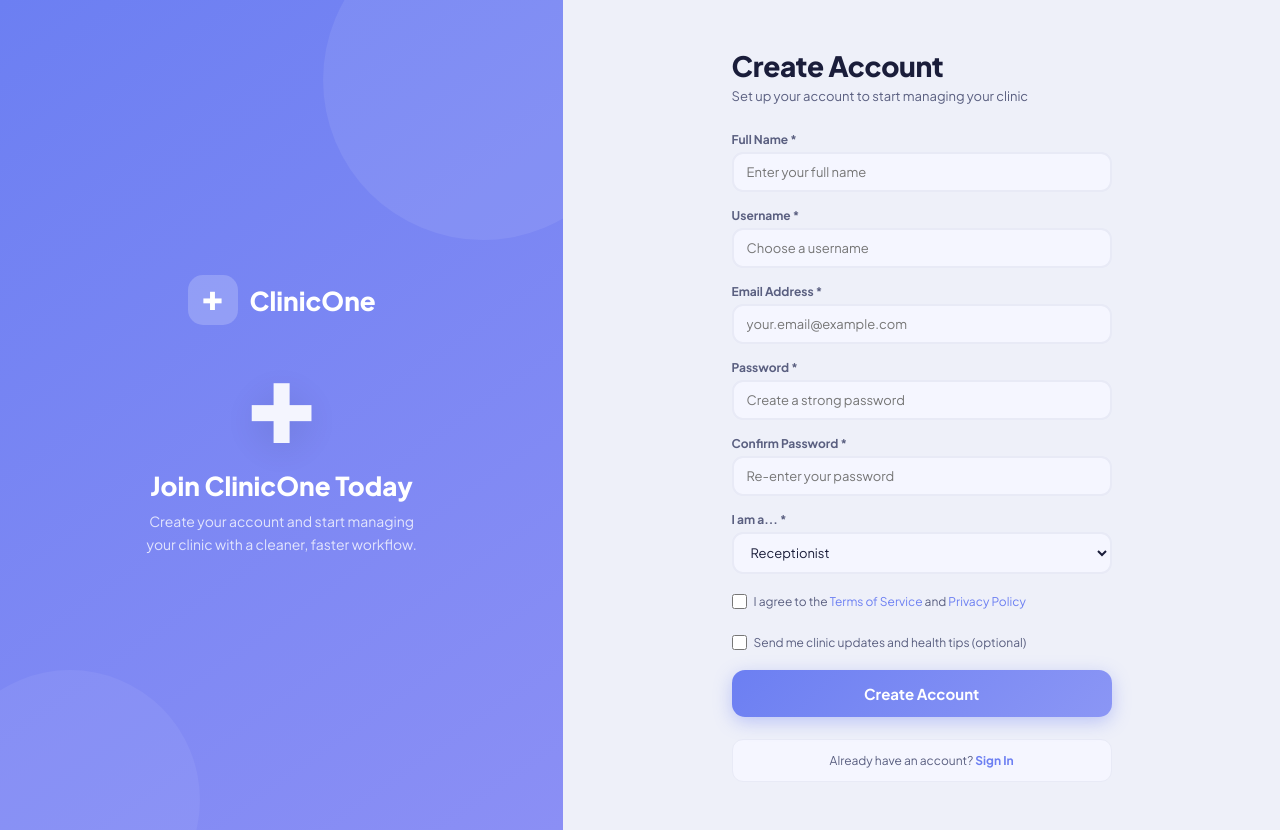
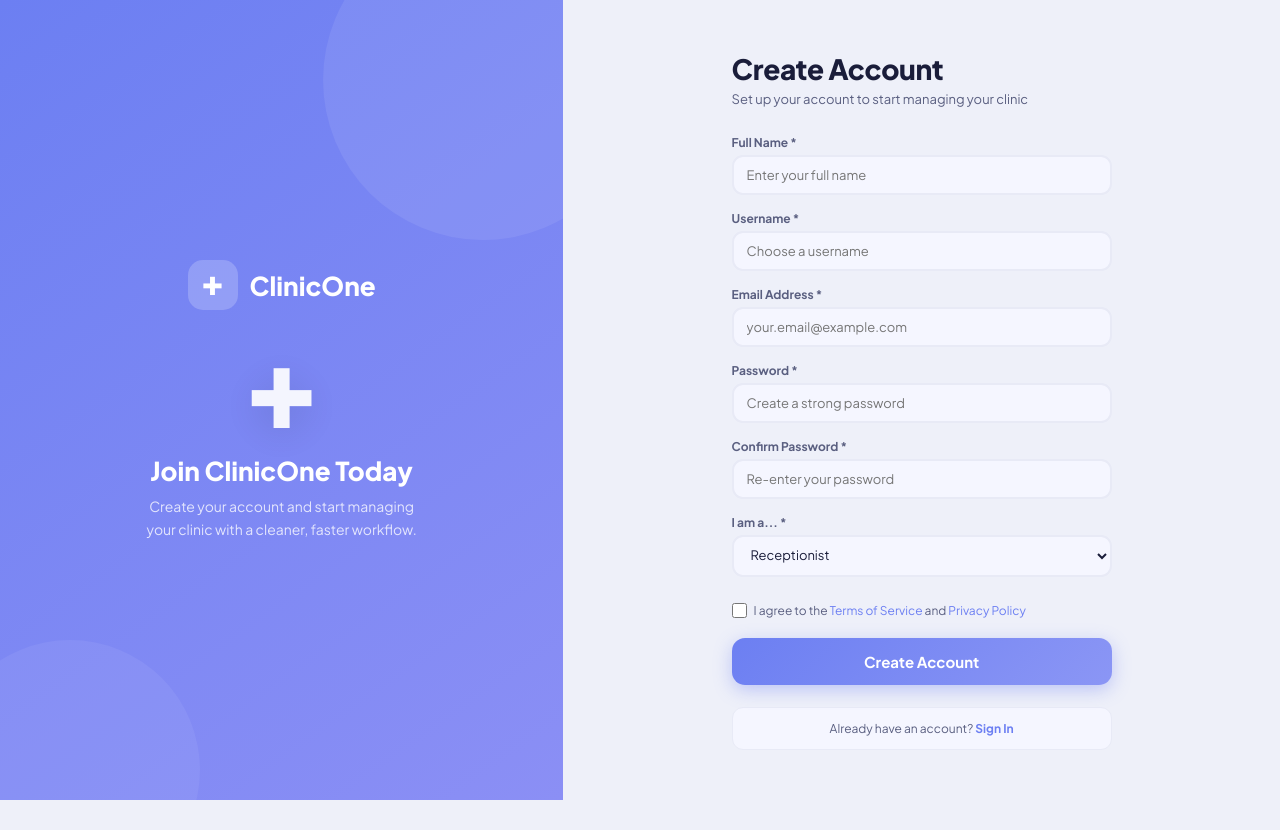
Before and after one commit to hitxnshu/ClinicOne, a React (Vite) app: page /signup in a window 1280 px wide. After the commit the page ends 800 px from the top, so only its background shows below. Built offline with nearby package versions, Linux system fonts and the light colour scheme.

Commit message:
remove admin from signup and hide signup prompt for admin sign-in

```diff
--- a/src/pages/common/SignUp.jsx
+++ b/src/pages/common/SignUp.jsx
@@ -8,8 +8,6 @@ export default function SignUp({ onSignUp, onSwitchToSignIn }) {
     password: '',
     confirmPassword: '',
     role: 'receptionist',
-    agreeToTerms: false,
-    newsletterOptIn: false,
   });
 
   const [errors, setErrors] = useState({});
@@ -35,10 +33,6 @@ export default function SignUp({ onSignUp, onSwitchToSignIn }) {
 
     if (formData.password !== formData.confirmPassword) {
       newErrors.confirmPassword = 'Passwords do not match';
-    }
-
-    if (!formData.agreeToTerms) {
-      newErrors.agreeToTerms = 'You must agree to the terms';
     }
 
     setErrors(newErrors);
@@ -183,36 +177,11 @@ export default function SignUp({ onSignUp, onSwitchToSignIn }) {
               </select>
             </div>
 
-            <label
-              className="login-check"
-              style={{
-                marginTop: 4,
-                cursor: 'pointer',
-                color: errors.agreeToTerms ? 'var(--accent-red)' : 'var(--text-mid)'
-              }}
-            >
-              <input
-                type="checkbox"
-                checked={formData.agreeToTerms}
-                onChange={e => setFormData({ ...formData, agreeToTerms: e.target.checked })}
-              />
+            <label className="login-check" style={{ marginTop: 10, cursor: 'pointer', color: 'var(--text-mid)' }}>
+              <input type="checkbox" />
               <span style={{ fontSize: 12 }}>
                 I agree to the <a href="#" style={{ color: 'var(--primary)', textDecoration: 'none' }}>Terms of Service</a> and <a href="#" style={{ color: 'var(--primary)', textDecoration: 'none' }}>Privacy Policy</a>
               </span>
-            </label>
-            {errors.agreeToTerms && (
-              <div style={{ fontSize: 12, color: 'var(--accent-red)', marginTop: 4, marginLeft: 24 }}>
-                {errors.agreeToTerms}
-              </div>
-            )}
-
-            <label className="login-check" style={{ marginTop: 10, cursor: 'pointer', color: 'var(--text-mid)' }}>
-              <input
-                type="checkbox"
-                checked={formData.newsletterOptIn}
-                onChange={e => setFormData({ ...formData, newsletterOptIn: e.target.checked })}
-              />
-              <span style={{ fontSize: 12 }}>Send me clinic updates and health tips (optional)</span>
             </label>
 
             <button type="submit" className="login-submit">
```
